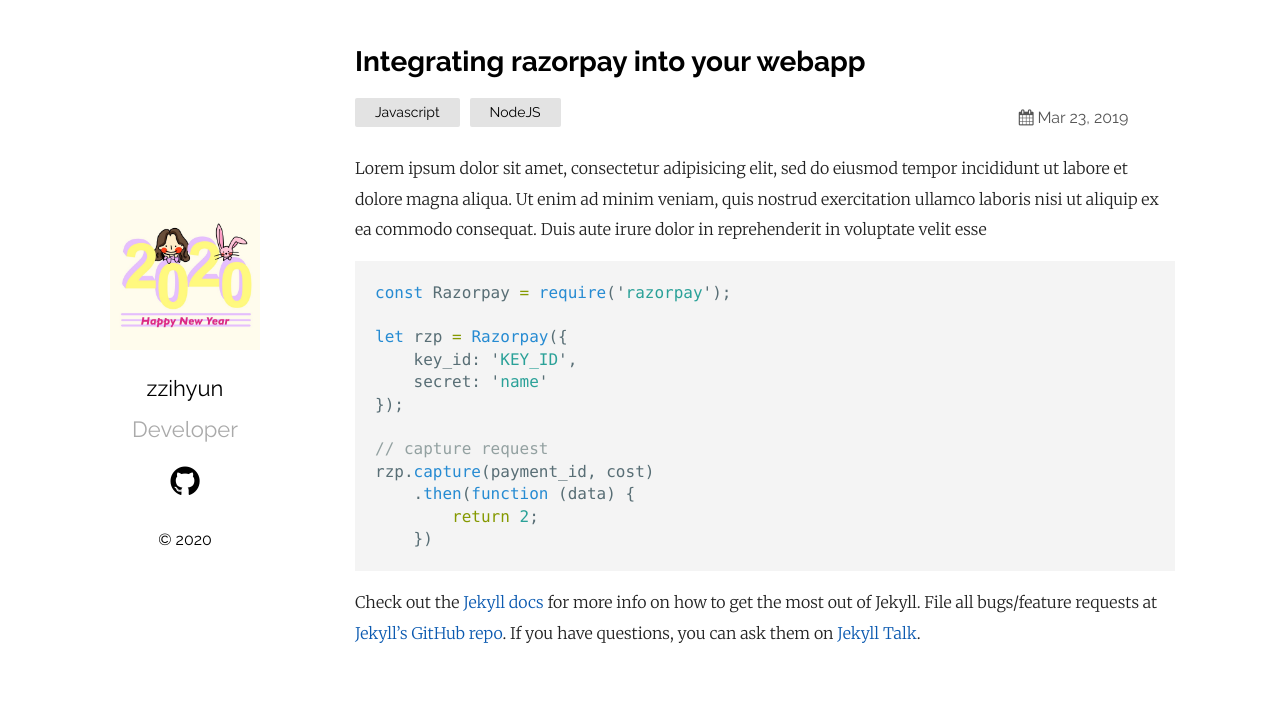
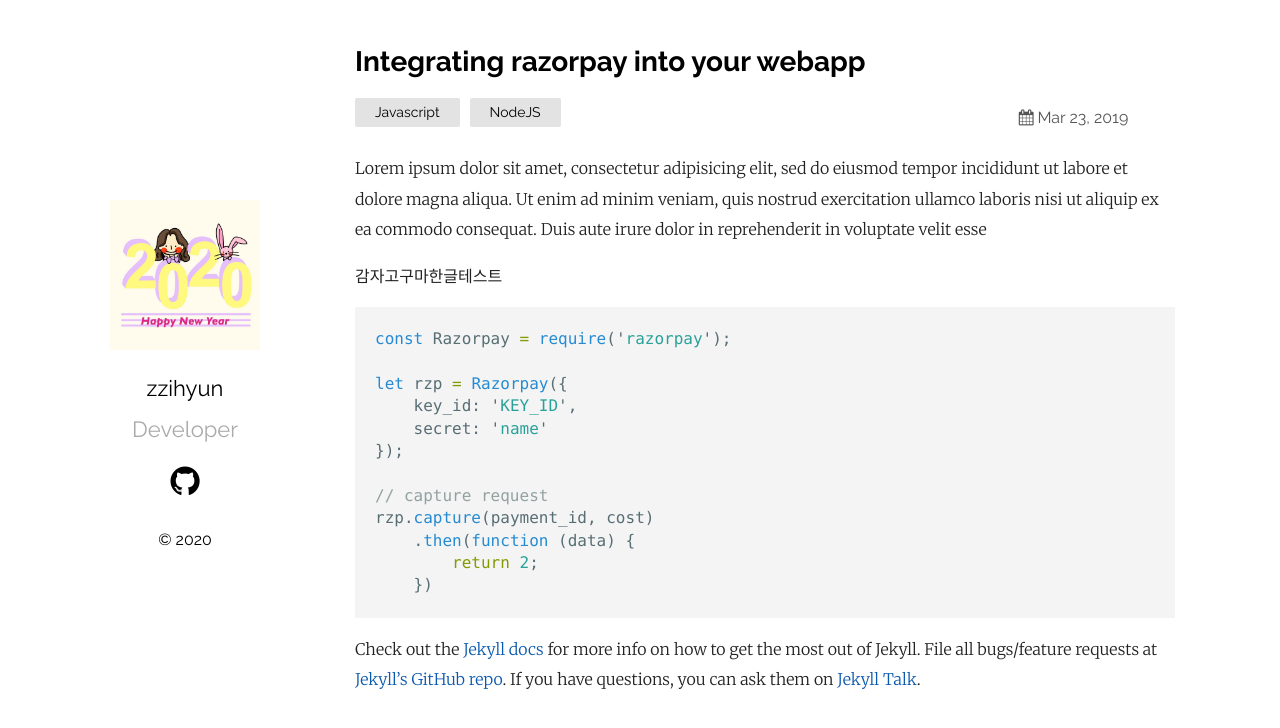
Before and after one commit to jhhhj1002/jhhhj1002.github.io, a Jekyll site: the page built from _posts/2019-03-23-welcome-to-jekyll.markdown, in a window 1280 px wide. Shown: the top 728 px of the page. Built offline with Jekyll 4.4.1, drawn with Linux system fonts in a browser that asks for light colours.

Commit message:
Update 2019-03-23-welcome-to-jekyll.markdown

````diff
--- a/_posts/2019-03-23-welcome-to-jekyll.markdown
+++ b/_posts/2019-03-23-welcome-to-jekyll.markdown
@@ -5,6 +5,8 @@ date:   2019-03-23 21:03:36 +0530
 categories: Javascript NodeJS
 ---
 Lorem ipsum dolor sit amet, consectetur adipisicing elit, sed do eiusmod tempor incididunt ut labore et dolore magna aliqua. Ut enim ad minim veniam, quis nostrud exercitation ullamco laboris nisi ut aliquip ex ea commodo consequat. Duis aute irure dolor in reprehenderit in voluptate velit esse
+
+감자고구마한글테스트
 
 ```javascript
 const Razorpay = require('razorpay');
````
